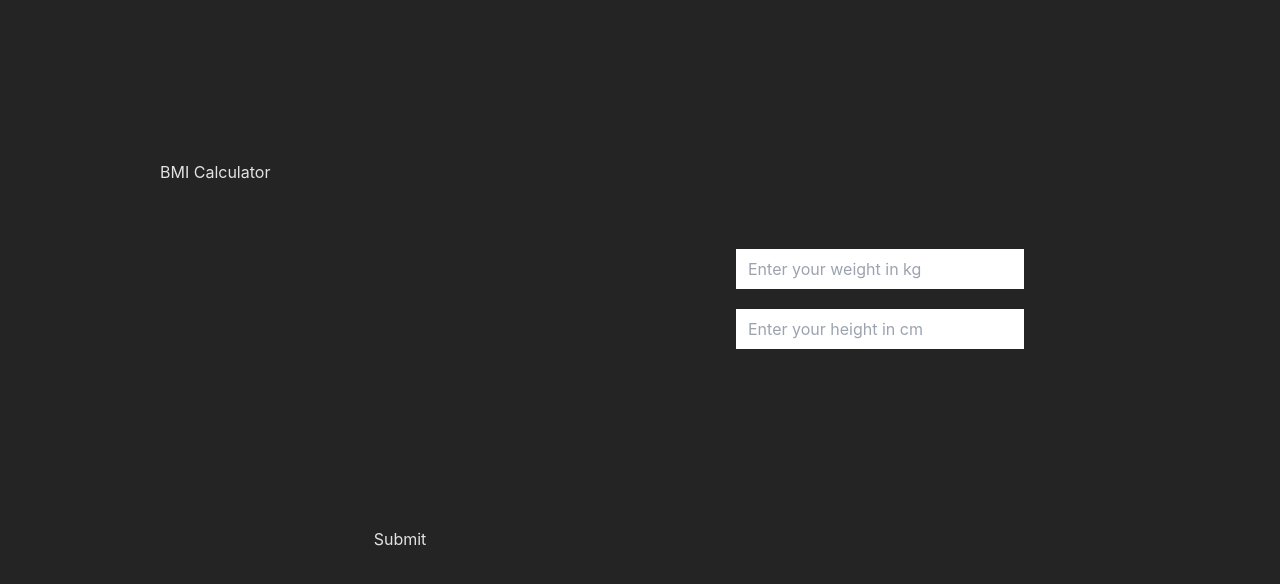
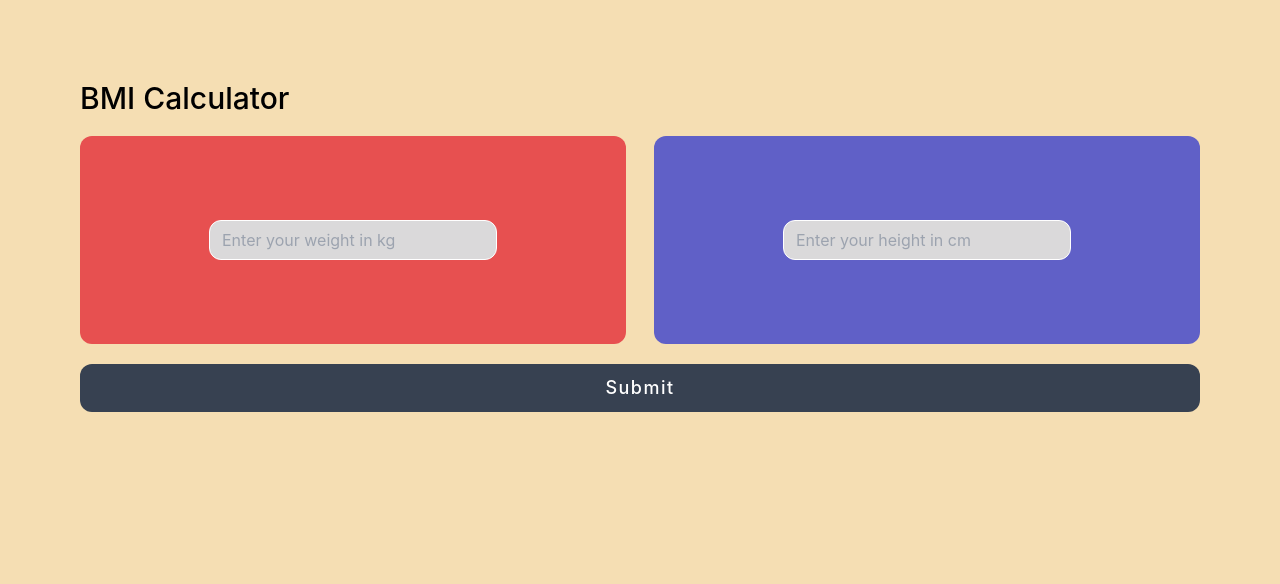
Before and after one commit to Dhanush-ck/bmi-calculator, a React (Vite) app: page / in a window 1280 px wide. Shown: the top 584 px of the page. Built offline with nearby package versions, Linux system fonts and the light colour scheme.

Commit message:
style : Changed style as per the new UI

```diff
--- a/src/index.css
+++ b/src/index.css
@@ -9,7 +9,9 @@
 
   color-scheme: light dark;
   color: rgba(255, 255, 255, 0.87);
-  background-color: #242424;
+  color: black;
+  /* background-color: #242424; */
+  background-color: wheat;
 
   font-synthesis: none;
   text-rendering: optimizeLegibility;
@@ -23,14 +25,37 @@
 }
 
 .container-elements {
-  @apply w-full h-full p-40 grid;
-  grid-template-columns: 1fr 1fr;
+  @apply flex flex-col w-full h-full p-20 gap-5;
+}
+
+header {
+  @apply font-medium text-3xl w-full ;
 }
 
 .input {
-  @apply flex justify-center items-center gap-5 flex-col;
+  @apply flex justify-center items-center gap-7 w-full;
+}
+
+.weight, .height {
+  @apply flex items-center justify-center w-full h-52 rounded-xl;
+  /* border: 1px solid white; */
+}
+
+.weight {
+  background-color: #E75050
+}
+
+.height {
+  background-color: #6060C7
 }
 
 .input-bar {
-  @apply w-72 h-10 p-3;
+  @apply w-72 h-10 p-3 rounded-xl;
+  background-color: #DAD9DA;
+  border: 1px white solid;
 }
+
+.submit-button {
+  @apply bg-gray-700 rounded-xl h-12 text-white text-lg font-medium;
+  letter-spacing: 1.5px;
+}
```
